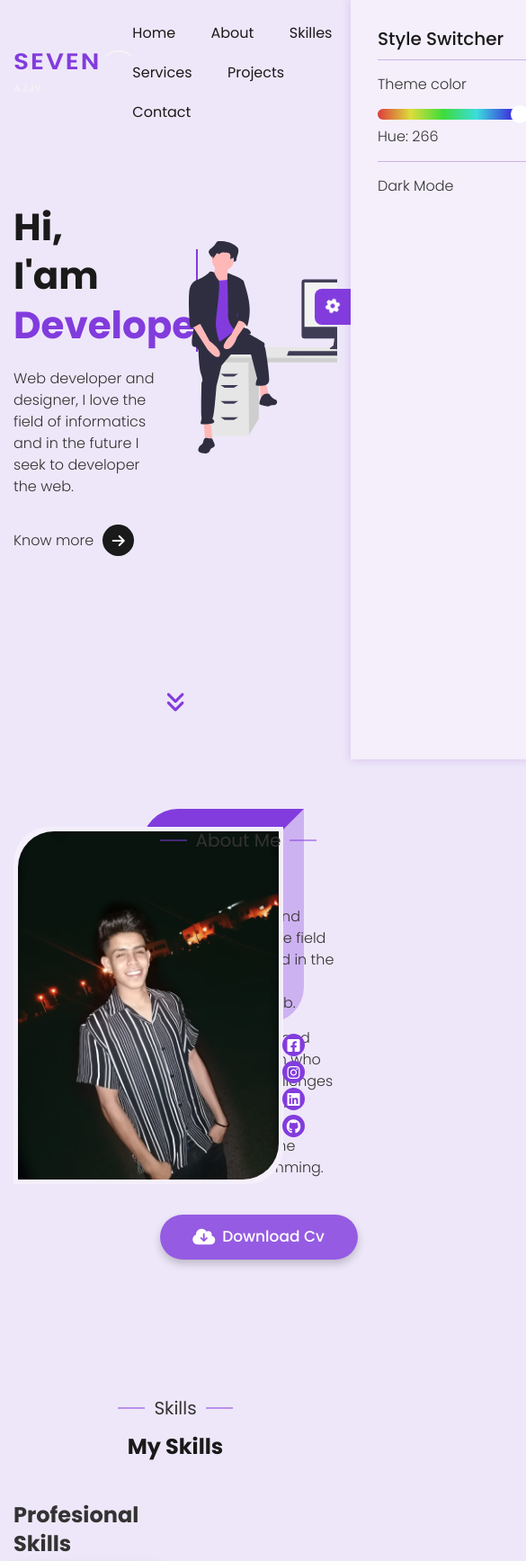
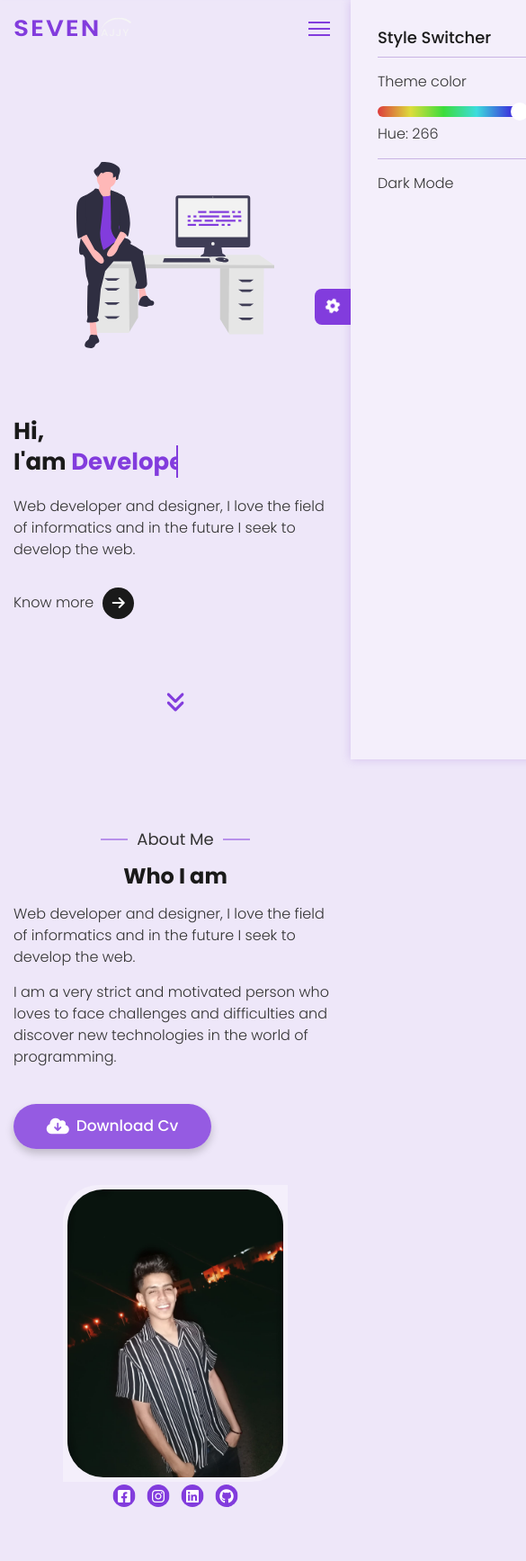
Before and after one commit to SevenAJJY/Personal-site, a plain HTML site: page index.html in a window 390 px wide. Shown: the top 1735 px of the page at 90% size, 585 px wide, since content can reach past the window. Drawn offline with Linux system fonts and the light colour scheme.

Commit message:
Added Responsive Section

```diff
--- a/css/style.css
+++ b/css/style.css
@@ -359,7 +359,7 @@ img {
 /************ Start Section Home *************/
 
 .home {
-    /* padding: 100px 0 60px; */
+    padding: 100px 0 60px;
     height: 100vh;
     display: flex;
     align-items: center;
@@ -514,8 +514,8 @@ img {
     width: 60%;
     background-color: transparent;
     display: block;
-    border-right: 40px solid var(--main-color-light);
-    border-top: 40px solid var(--main-color);
+    border-right: 45px solid var(--main-color-light);
+    border-top: 45px solid var(--main-color);
     right: -23px;
     top: -20px;
     z-index: -1;
@@ -529,7 +529,7 @@ img {
     align-items: center;
     flex-direction: column;
     gap: 5px;
-    right: -28px;
+    right: -30px;
     top: 58%;
 }
 
@@ -663,8 +663,9 @@ img {
     padding: .5rem 1rem;
     margin-bottom: 32px;
     border-radius: .5rem;
-    background: var(--bg-body);
+    background: var(--bg-color);
     box-shadow: 0 4px 25px rgba(12, 36, 49, .15);
+    z-index: 1;
 }
 
 .skills__icon {
@@ -686,7 +687,7 @@ img {
     background-color: var(--main-color);
     height: 0.25rem;
     border-radius: .5rem;
-    z-index: -10;
+    z-index: -11;
 }
 
 .skills__percentage {
@@ -746,14 +747,22 @@ img {
 /************  Start Section Services *************/
 
 .serv-boxes {
-    grid-column: span 4;
+    display: flex;
+    justify-content: center;
+    align-items: center;
+}
+
+.grid {
+    display: grid;
+    grid-template-columns: repeat(auto-fit, minmax(250px, 1fr));
+    gap: 20px;
 }
 
 .services .serviceBox {
     position: relative;
     background-color: var(--bg-color);
     border-radius: 20px;
-    width: 350px;
+    max-width: 350px;
     height: 280px;
     box-shadow: var(--shadow);
     border-radius: 20px;
@@ -813,6 +822,7 @@ img {
 }
 
 .serviceBox .serv-content h2 {
+    font-size: var(--fs-2xl);
     margin-top: 10px;
     margin-bottom: 5px;
     text-transform: capitalize;
@@ -1495,6 +1505,10 @@ textarea.contact__input {
     transform: scale(1.2);
 }
 
+.footer span {
+    font-size: var(--fs-sm);
+}
+
 
 /************  End Section Footer *************/
 
@@ -1517,54 +1531,165 @@ textarea.contact__input {
     }
     /************ Home *************/
     .home-img img {
-        max-width: 250px;
+        max-width: 320px;
     }
     .home-img .circle-wrap .circle {
         height: 250px;
         width: 250px;
     }
+    /************ About *************/
+    .about .about-img,
+    .about .about-text {
+        grid-column: span 6;
+    }
     /************ Services *************/
-    .services-item .img-box {
-        height: 120px;
-        width: 120px;
-    }
-    .services-item .img-box img {
-        height: 105px;
-        width: 120px;
-    }
-    /************ pricing *************/
-    .pricing-item {
-        grid-column: span 6;
-        align-self: center;
-    }
-    .pricing-header .price {
-        height: 130px;
-        width: 130px;
-    }
-    /************ Team *************/
-    .team-item {
-        grid-column: span 6;
-    }
-}
-
-
-/************  Start Section Responsive *************/
-
-@media (max-width:1199px) {
-    .about-img .box-1 {
-        top: 100%;
-        left: 50%;
-    }
-}
-
-@media (max-width:991px) {
+    .serviceBox .serv-content h2 {
+        font-size: var(--fs-1xl);
+    }
+}
+
+@media (max-width:767px) {
     /************ Variables *************/
      :root {
-        --fs-4xl: 42px;
-        --fs-3xl: 31px;
-        --fs-2xl: 24px;
-    }
-}
-
-
-/************  End Section Responsive *************/
+        --fs-4xl: 35px;
+        --fs-3xl: 26px;
+        --fs-2xl: 22px;
+        --fs-1xl: 18px;
+    }
+    /************ Header *************/
+    .nav-toggler {
+        display: block;
+        height: 34px;
+        width: 40px;
+        border: none;
+        z-index: 1;
+        background: transparent;
+        cursor: pointer;
+    }
+    .nav-toggler span {
+        display: block;
+        height: 2px;
+        width: 24px;
+        background: var(--main-color);
+        margin: auto;
+        position: relative;
+        transition: background .3s ease;
+    }
+    .nav-toggler.active span {
+        background-color: transparent;
+    }
+    .nav-toggler span:before,
+    .nav-toggler span:after {
+        content: "";
+        position: absolute;
+        left: 0;
+        top: 0;
+        width: 100%;
+        height: 100%;
+        background-color: var(--main-color);
+        transition: transform .3s ease;
+    }
+    .nav-toggler span:before {
+        transform: translateY(-7px);
+    }
+    .nav-toggler.active span:before {
+        transform: rotate(45deg);
+    }
+    .nav-toggler span:after {
+        transform: translateY(7px);
+    }
+    .nav-toggler.active span:after {
+        transform: rotate(-45deg);
+    }
+    .nav {
+        position: fixed;
+        right: 0;
+        top: 0;
+        height: 100vh;
+        width: 260px;
+        background-color: var(--bg-color);
+        padding: 60px 30px 30px;
+        overflow-y: auto;
+        transform: translateX(100%);
+        transition: all .3s ease;
+    }
+    .nav.open {
+        transform: translateX(0);
+        box-shadow: var(--shadow);
+    }
+    .nav li {
+        display: block;
+        margin: 0;
+    }
+    .nav a {
+        font-size: var(--fs-1xl);
+    }
+    .nav li+li {
+        border-top: 1px solid var(--border-color);
+    }
+    /************ Home *************/
+    .home-text,
+    .home-img {
+        grid-column: span 12;
+    }
+    .home-img {
+        order: -1;
+        margin: 20px 0;
+    }
+    .home-img img {
+        margin: auto;
+    }
+    /************ About *************/
+    .about .about-img,
+    .about .about-text {
+        grid-column: span 12;
+    }
+    .about .about-img {
+        justify-self: center;
+    }
+    .about .about-text {
+        order: -1;
+        margin-bottom: 20px;
+    }
+    .about .section-title {
+        text-align: center;
+    }
+    /************ Skills *************/
+    .skills .skills_progress,
+    .skills .skills_img {
+        grid-column: span 12;
+    }
+    .skills .skills_img {
+        order: -1;
+    }
+}
+
+@media (max-width:575px) {
+    /************ Grid *************/
+    .d-grid {
+        gap: 20px;
+    }
+    /************ Home *************/
+    .home-img img {
+        max-width: 220px;
+    }
+    .home-text h1 {
+        font-size: var(--fs-3xl);
+    }
+    /************ About *************/
+    .img-box {
+        width: 250px;
+    }
+    .img-box img {
+        border-radius: 40px;
+    }
+    .img-box::before {
+        display: none;
+    }
+    .img-box .social-icons {
+        flex-direction: row;
+        right: 50%;
+        bottom: 0;
+        transform: translate(50%, 85px);
+    }
+}
--- a/index.html
+++ b/index.html
@@ -60,7 +60,7 @@
                             Hi,<br> I'am
                             <span class="auto-typing">Yassine</span>
                         </h1>
-                        <p data-aos="fade-up" data-aos-duration="1000" data-aos-delay="150">Web developer and designer, I love the field of informatics and in the future I seek to developer the web.</p>
+                        <p data-aos="fade-up" data-aos-duration="1000" data-aos-delay="150">Web developer and designer, I love the field of informatics and in the future I seek to develop the web.</p>
                         <div class="btn-wrap" data-aos="fade-up" data-aos-duration="1000" data-aos-delay="300">
                             <span>Know more</span>
                             <a class="btn" href="#about"><i class="fa-solid fa-arrow-right"></i></a>
@@ -101,7 +101,7 @@
                             <span class="title">About Me</span>
                             <h1 class="sub-title">Who I am</h1>
                         </div>
-                        <p>Web developer and designer, I love the field of informatics and in the future I seek to developer the web.</p>
+                        <p>Web developer and designer, I love the field of informatics and in the future I seek to develop the web.</p>
                         <p> I am a very strict and motivated person who loves to face challenges and difficulties and discover new technologies in the world of programming.</p>
                         <div class="button btn">
                             <div class="content">
@@ -215,7 +215,7 @@
                     <span class="title">Services</span>
                     <h2 class="sub-title">What i do</h2>
                 </div>
-                <div class="d-grid">
+                <div class="grid">
                     <div class="serv-boxes">
                         <div class="serviceBox">
                             <div class="serv-icon">
--- a/js/main.js
+++ b/js/main.js
@@ -204,3 +204,28 @@ function isEmail(input) {
         return false;
     }
 }
+
+/************  Navigation *************/
+
+const navigation = () => {
+    const navToggler = document.querySelector('.js-nav-toggler');
+    const nav = document.querySelector('.js-nav');
+    const navItems = nav.querySelectorAll('li');
+
+    const navToggle = () => {
+        nav.classList.toggle('open');
+        navToggler.classList.toggle('active');
+    }
+
+    navToggler.addEventListener('click', navToggle);
+
+    navItems.forEach((li) => {
+        li.querySelector('a').addEventListener('click', () => {
+            if (window.innerWidth <= 767) {
+                navToggle();
+            }
+        });
+    });
+}
+
+navigation();
```
